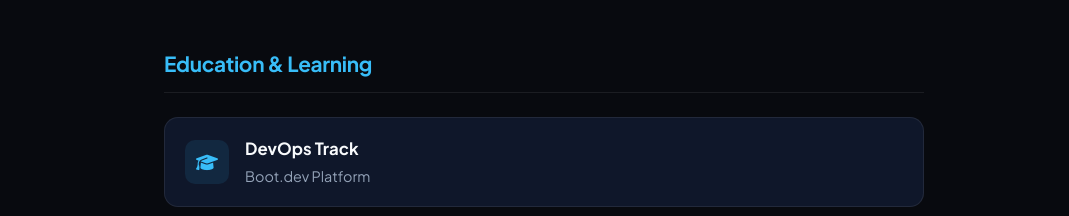
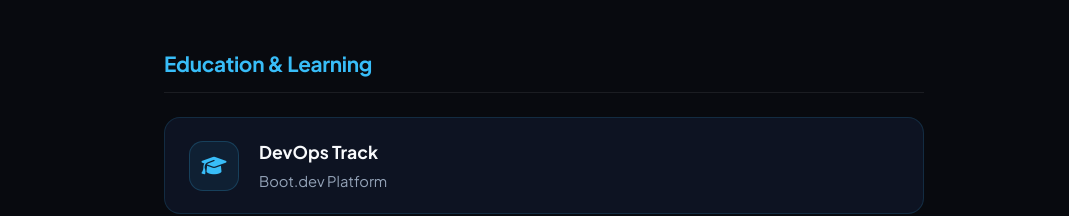
Before and after one commit to itsqodirjon/qodirjon.github.io, a plain HTML site: page index.html in a window 1280 px wide. Shown: the part 744-960 px from the top of the page, without its empty margins (96-1165 px from the left). Drawn offline with Linux system fonts and the light colour scheme.

Commit message:
Update style.css

```diff
--- a/style.css
+++ b/style.css
@@ -232,63 +232,109 @@
     color: #818cf8;
     transform: rotate(12deg) scale(1.2);
 }
-/* Education Timeline */
+/* Education Timeline - Neon Matrix Glow Effect */
 .timeline {
     display: flex;
     flex-direction: column;
-    gap: 16px;
+    gap: 18px;
 }
 
 .timeline-item {
-    background: #0f172a;
-    padding: 18px 20px;
-    border-radius: 14px;
-    border: 1px solid rgba(255, 255, 255, 0.08);
+    position: relative;
+    background: #0d1322;
+    padding: 20px 24px;
+    border-radius: 16px;
+    border: 1px solid rgba(56, 189, 248, 0.15);
     display: flex;
     align-items: center;
-    gap: 16px;
-    transition: all 0.3s cubic-bezier(0.4, 0, 0.2, 1);
+    gap: 20px;
+    overflow: hidden;
+    z-index: 1;
+    transition: all 0.4s cubic-bezier(0.34, 1.56, 0.64, 1);
 }
 
-.timeline-item:hover {
-    transform: translateX(8px);
-    background: #141e33;
-    border-color: rgba(56, 189, 248, 0.4);
-    box-shadow: 0 10px 25px -5px rgba(56, 189, 248, 0.15);
+/* Orqa fondagi sekin siljiydigan nur effekti */
+.timeline-item::before {
+    content: '';
+    position: absolute;
+    top: 0;
+    left: -100%;
+    width: 100%;
+    height: 100%;
+    background: linear-gradient(
+        90deg,
+        transparent,
+        rgba(56, 189, 248, 0.12),
+        rgba(129, 140, 248, 0.15),
+        transparent
+    );
+    transition: left 0.75s ease;
+    z-index: -1;
 }
 
+/* Hover qilingandagi o'zgacha harakat va border chaqnashi */
+.timeline-item:hover {
+    transform: translateX(12px) scale(1.02);
+    border-color: #38bdf8;
+    background: #111a2e;
+    box-shadow:
+        -5px 10px 30px -5px rgba(56, 189, 248, 0.3),
+        0 0 20px rgba(129, 140, 248, 0.2);
+}
+
+.timeline-item:hover::before {
+    left: 100%;
+}
+
+/* Ikonka uchun 3D aylanish va Neon Glare */
 .timeline-icon {
-    width: 44px;
-    height: 44px;
-    border-radius: 10px;
-    background: rgba(56, 189, 248, 0.1);
+    width: 50px;
+    height: 50px;
+    border-radius: 14px;
+    background: rgba(56, 189, 248, 0.08);
+    border: 1px solid rgba(56, 189, 248, 0.2);
     color: #38bdf8;
     display: flex;
     align-items: center;
     justify-content: center;
-    font-size: 1.1rem;
+    font-size: 1.25rem;
     flex-shrink: 0;
-    transition: all 0.3s ease;
+    perspective: 1000px;
+    transition: all 0.5s cubic-bezier(0.34, 1.56, 0.64, 1);
 }
 
 .timeline-item:hover .timeline-icon {
-    background: #38bdf8;
+    background: linear-gradient(135deg, #38bdf8 0%, #818cf8 100%);
     color: #080a0f;
-    box-shadow: 0 0 15px rgba(56, 189, 248, 0.5);
+    border-color: transparent;
+    transform: rotateY(360deg) scale(1.1);
+    box-shadow:
+        0 0 20px rgba(56, 189, 248, 0.8),
+        0 0 35px rgba(129, 140, 248, 0.5);
 }
 
+/* Sarlavhalar va matn */
 .timeline-content h3 {
     color: #f8fafc;
-    font-size: 1.05rem;
+    font-size: 1.1rem;
     font-weight: 700;
-    margin-bottom: 2px;
+    margin-bottom: 3px;
+    transition: color 0.3s ease;
+}
+
+.timeline-item:hover .timeline-content h3 {
+    color: #38bdf8;
 }
 
 .timeline-content .institution {
     color: #94a3b8;
-    font-size: 0.9rem;
+    font-size: 0.92rem;
+    transition: color 0.3s ease;
 }
 
+.timeline-item:hover .timeline-content .institution {
+    color: #e2e8f0;
+}
 /* Certificates Grid */
 .cert-grid {
     display: grid;
```
